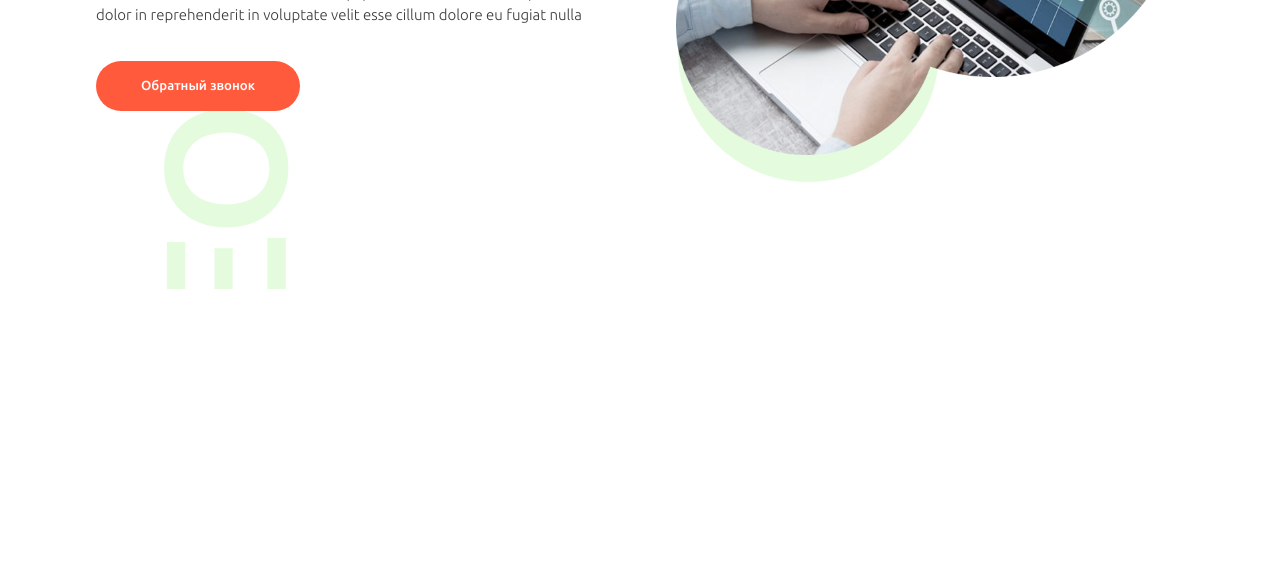
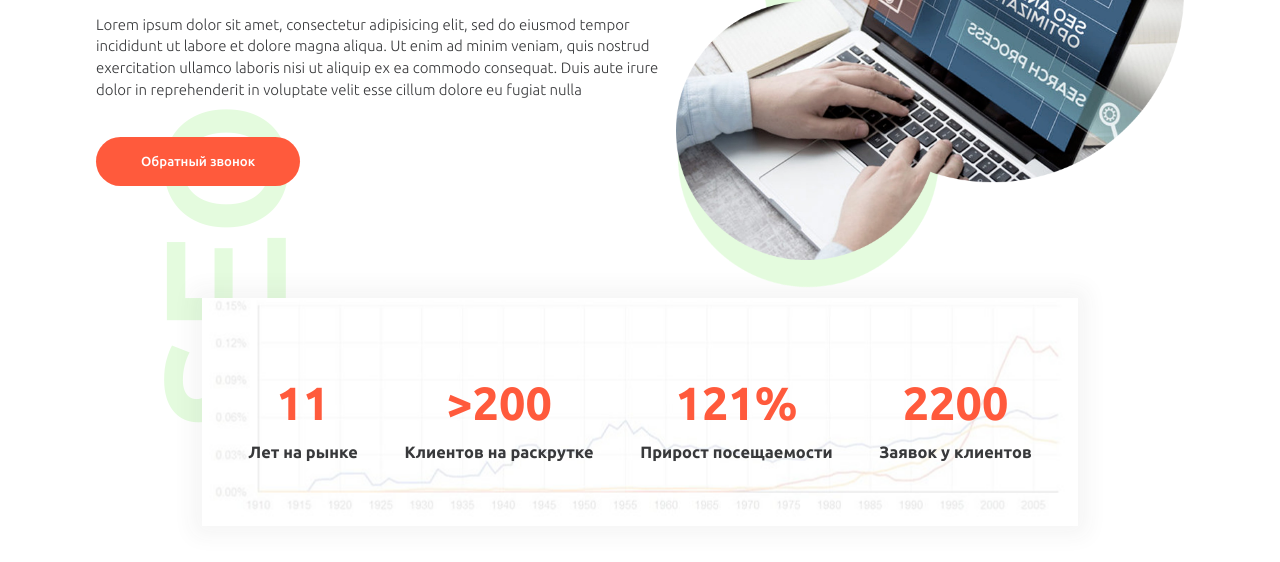
Before and after one commit to horo053/Diploma, a website: page index.html in a window 1280 px wide. Shown: the part 519-1081 px from the top of the page. Before the commit the page ends 808 px from the top, so only its background shows below. Drawn offline with Linux system fonts and the light colour scheme.

Commit message:
feat: add block information

```diff
--- a/index.html
+++ b/index.html
@@ -62,6 +62,35 @@
       <!-- /.container -->
     </section>
     <!-- /.hero -->
+    <section class="information">
+      <div class="container">
+        <div class="card">
+          <div class="card__item">
+            <h1 class="card__title">11</h1>
+            <p class="card__text">Лет на рынке</p>
+          </div>
+          <!-- /.card__item -->
+          <div class="card__item">
+            <h1 class="card__title">&gt;200</h1>
+            <p class="card__text">Клиентов на раскрутке</p>
+          </div>
+          <!-- /.card__item -->
+          <div class="card__item">
+            <h1 class="card__title">121%</h1>
+            <p class="card__text">Прирост посещаемости</p>
+          </div>
+          <!-- /.card__item -->
+          <div class="card__item">
+            <h1 class="card__title">2200</h1>
+            <p class="card__text">Заявок у клиентов</p>
+          </div>
+          <!-- /.card__item -->
+        </div>
+        <!-- /.card -->
+      </div>
+      <!-- /.container -->
+    </section>
+    <!-- /.information -->
   </main>
   <!-- /main -->
 </body>
--- a/sass/_media.sass
+++ b/sass/_media.sass
@@ -9,6 +9,9 @@
   .hero
     &__image
       margin-left: -10rem
+  .information
+    padding-top: 0
+    margin-top: -8rem
 @media screen and ( max-width: 1155px )
   .logo
     margin-right: 5rem
@@ -17,7 +20,7 @@
       max-width: 450px
     &__image
       margin-left: -20rem
-@media screen and ( max-width: 1025px )
+@media screen and ( max-width: 1080px )
   .logo
     margin-right: 0
   .nav
--- a/sass/_settings.sass
+++ b/sass/_settings.sass
@@ -5,5 +5,8 @@ html
   font-size: 16px // =1rem
 input::-moz-placeholder, textarea::-moz-placeholder
   opacity: 1
+body
+  background-image: url(../img/bg-image.png)
+  background-repeat: no-repeat
 img
   max-width: 100%
--- a/sass/style.sass
+++ b/sass/style.sass
@@ -5,4 +5,5 @@
 @import 'settings'
 @import 'templates/header'
 @import 'templates/hero'
+@import 'templates/information'
 @import 'media'
--- a/sass/templates/_header.sass
+++ b/sass/templates/_header.sass
@@ -1,5 +1,4 @@
 .header
-  position: fixed
   left: 0
   top: 0
   width: 100%
--- a/sass/templates/_hero.sass
+++ b/sass/templates/_hero.sass
@@ -1,11 +1,11 @@
 .hero
-  background-image: url(../img/bg-image.png)
-  background-repeat: no-repeat
   position: relative
   display: flex
   flex-direction: column
   padding-top: 8rem
   height: 101vh
+  &__content
+    margin-bottom: 5rem
   &__link
     position: absolute
     left: 0
@@ -39,7 +39,7 @@
   align-items: center
   flex-direction: column
   padding-left: 2rem
-  margin-top: -7rem
+  margin-top: -3rem
   &::before
     content: ''
     display: block
--- /dev/null
+++ b/sass/templates/_information.sass
@@ -0,0 +1,27 @@
+.information
+  padding-top: 3rem
+  padding-bottom: 3rem
+.card
+  background-image: url(../img/bg-info.jpg)
+  background-repeat: no-repeat
+  background-position: center
+  display: flex
+  justify-content: space-evenly
+  text-align: center
+  max-width: 73.0625rem
+  padding-top: 4rem
+  padding-bottom: 4rem
+  box-shadow: 0 0 20px 10px rgba($secondary, 0.05)
+  margin: auto
+  &__title
+    font-size: 3.875rem
+    font-family: 'Ubuntu', sans-serif
+    font-weight: bold
+    color: $orange
+    margin-bottom: 0
+  &__text
+    font-size: 1.365rem
+    font-family: 'Ubuntu', sans-serif
+    font-weight: bold
+    color: $secondary
+    margin-top: 1rem
```
Also changed, not shown: css/style.css, img/bg-info.jpg (added).
